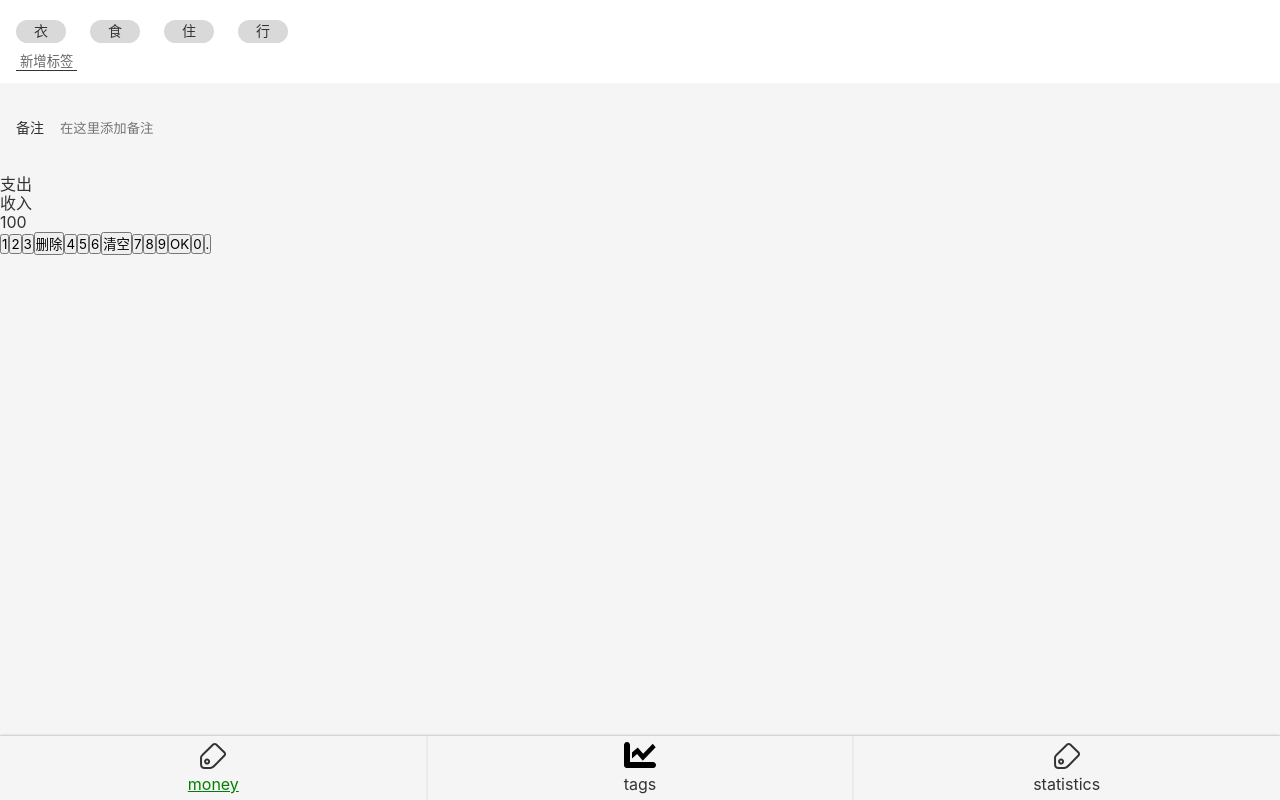
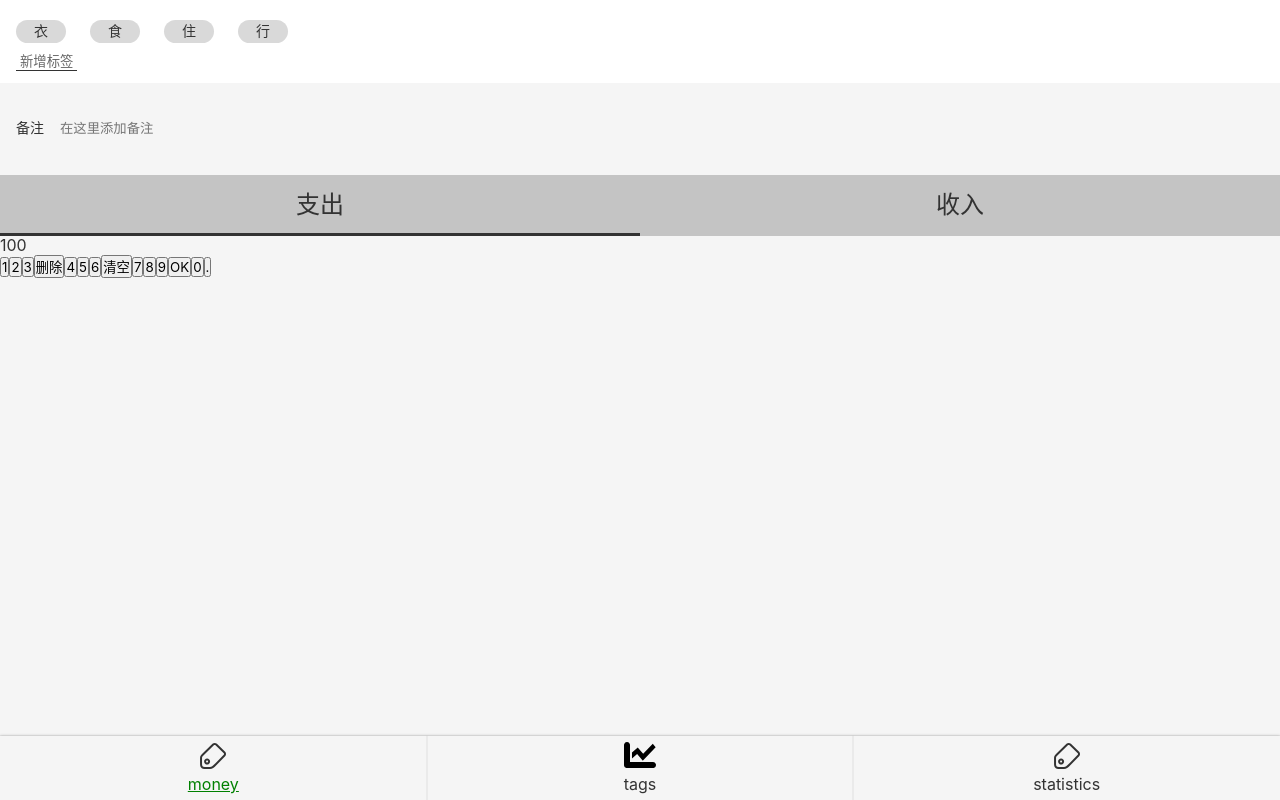
Before and after one commit to falanter/morney-1, a React app: page /#/money in a window 1280 px wide. Built offline with nearby package versions, Linux system fonts and the light colour scheme.

Commit message:
Money.tsx CategrySection 完成

```diff
--- a/src/view/Money.tsx
+++ b/src/view/Money.tsx
@@ -44,7 +44,29 @@
     }
   }
 `
-const CategorySection=styled.section``
+const CategorySection=styled.section`
+  font-size: 24px;
+  ul{
+    display:flex;
+    background: #c4c4c4;
+    li{
+      width:50%;
+      text-align: center;
+      padding: 16px 0;
+      position: relative;
+      &.selected::after{
+        content:'';
+        display: block;
+        height: 3px;
+        background: #333;
+        position: absolute;
+        bottom: 0;
+        width: 100%;
+        left: 0;
+      }
+    }
+  }
+`
 const NumberPadSection=styled.section``
 
 function Tags(){
@@ -67,7 +89,7 @@
         </NotesSection>
         <CategorySection>
           <ul>
-            <li>支出</li>
+            <li className="selected">支出</li>
             <li>收入</li>
           </ul>
         </CategorySection>
```
